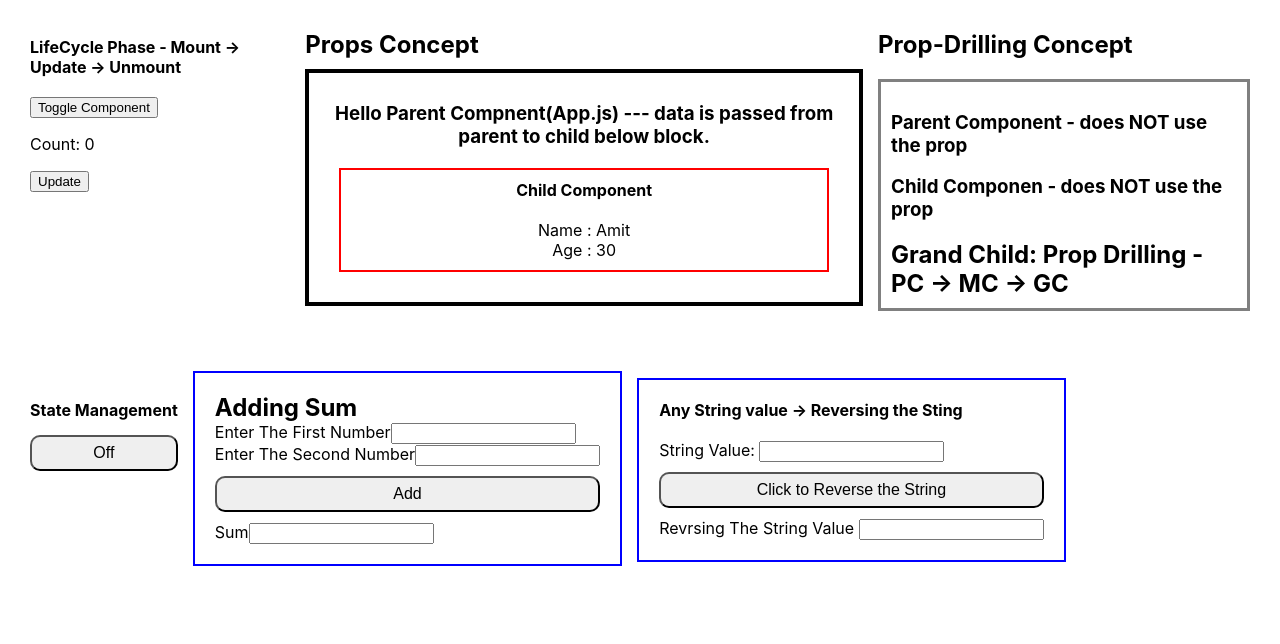
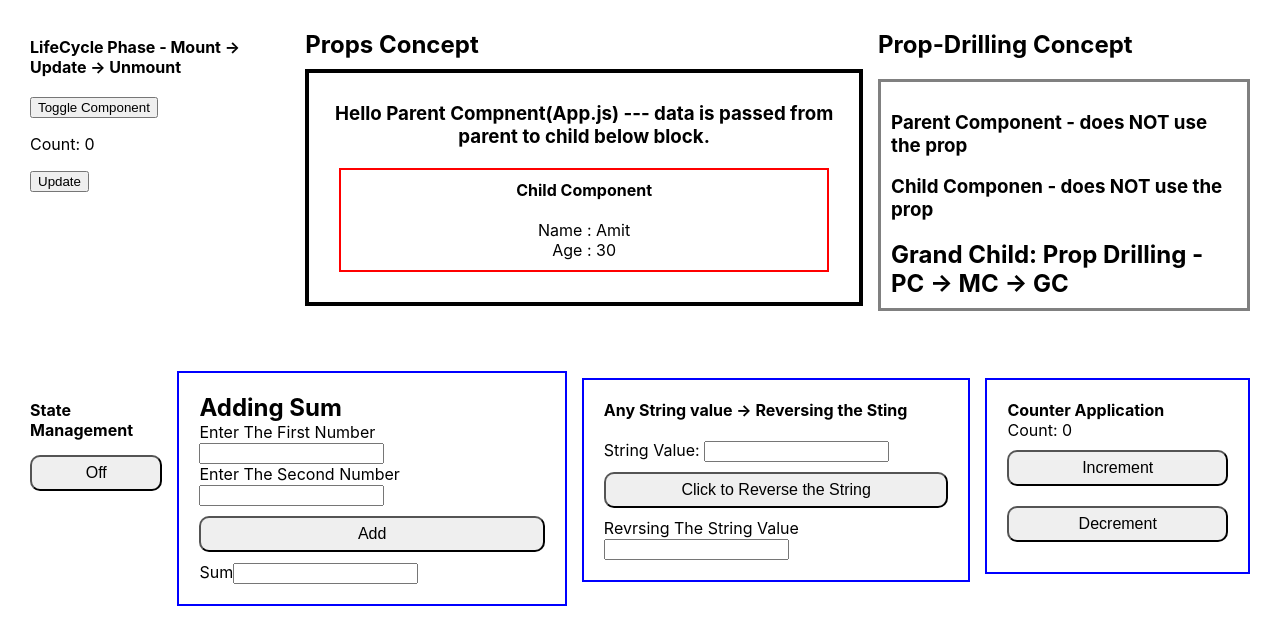
Before and after one commit to mahapatra079/my-app, a React (Create React App) app: page / in a window 1280 px wide. Shown: the top 644 px of the page. Built offline with nearby package versions, Linux system fonts and the light colour scheme.

Commit message:
Counter Application

```diff
--- a/src/App.js
+++ b/src/App.js
@@ -5,6 +5,7 @@ import LifeCycle from "./Lifecycle";
 import State from "./State"
 import AddingSum from "./AddingSum";
 import ReversingString from "./ReversingString"
+import CounterApplication from "./CounterApplication";
 
 export default function App() {
   const [show, setShow] = useState(true);
@@ -86,7 +87,9 @@ export default function App() {
            </div>
            <AddingSum/>
            <ReversingString/>
+           <CounterApplication/>
         </div>
+
 
     </>
   );
--- /dev/null
+++ b/src/CounterApplication.js
@@ -0,0 +1,25 @@
+//  Build a counter application with buttons to increment and decrement the count
+
+import { useState } from "react";
+
+function CounterApplication() {
+  const [count, setCount] = useState(0);
+
+  return (
+    <div className="counter">
+      <h4>Counter Application</h4>
+
+      <span>Count: {count}</span>
+
+      <button className="addBtn" onClick={() => setCount(count + 1)}>
+        Increment
+      </button>
+
+      <button className="addBtn" onClick={() => setCount(count - 1)}>
+        Decrement
+      </button>
+    </div>
+  );
+}
+
+export default CounterApplication;
--- a/src/index.css
+++ b/src/index.css
@@ -49,5 +49,5 @@ h2, h4{padding: 0;margin: 0;}
   border-radius: 10px;
   font-size: 16px;
 }
-.adding-sum, .reversing-string{border: 2px solid blue;padding: 20px;}
+.adding-sum, .reversing-string, .counter{border: 2px solid blue;padding: 20px;}
 .addBtn{margin: 10px 0;}
```
